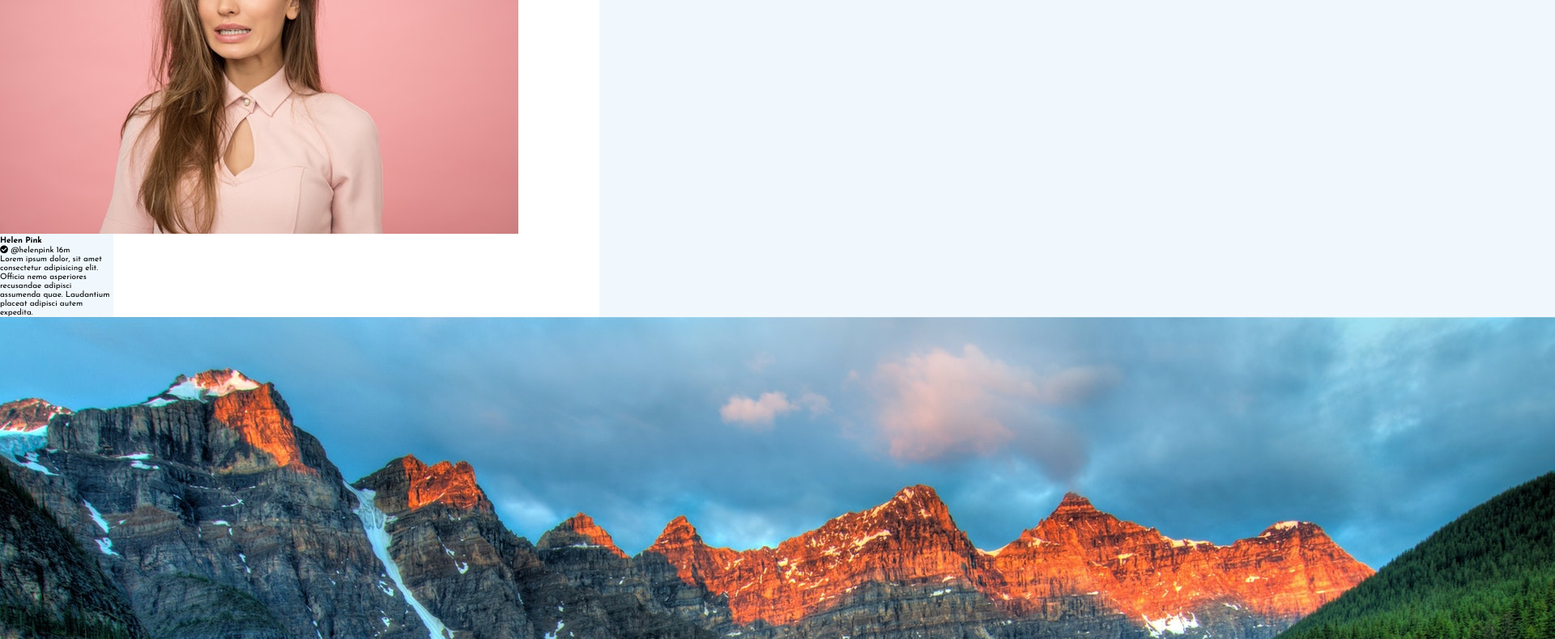
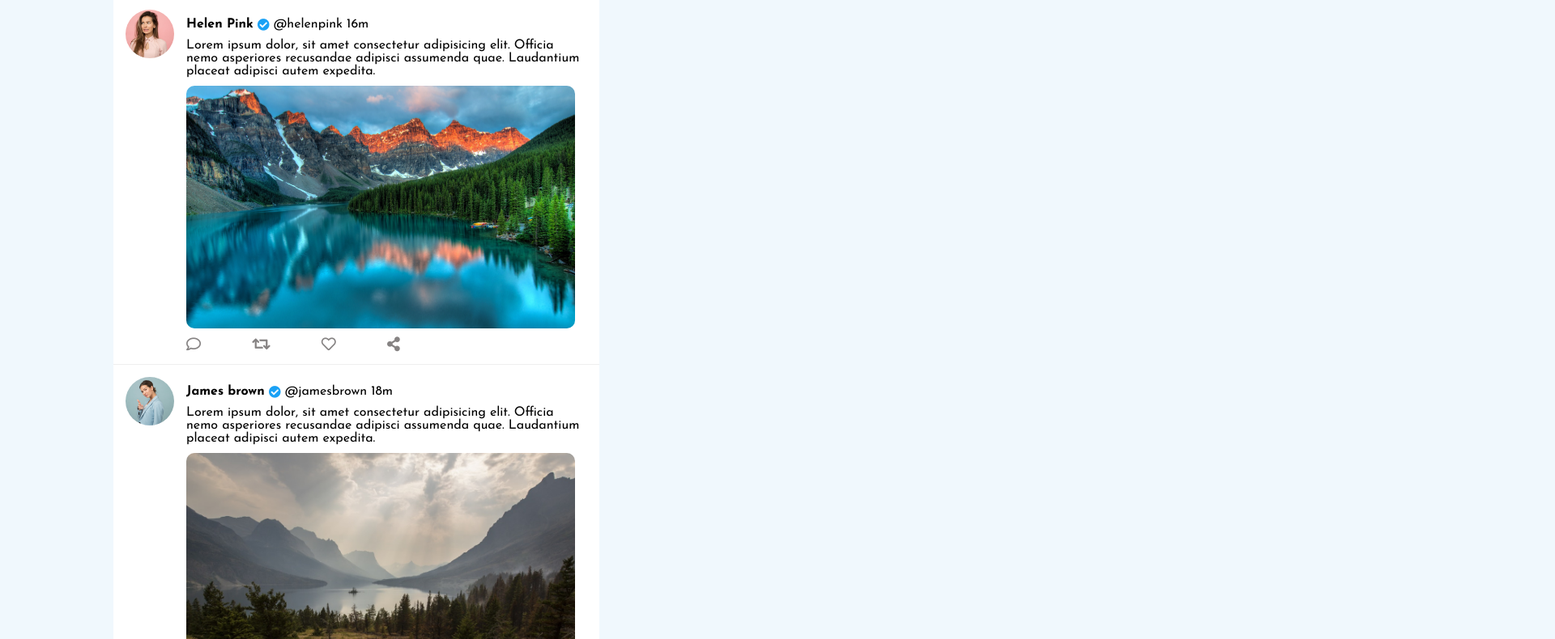
Before and after one commit to Isrealsix/twiterClone, a website: page index.html in a window 1280 px wide. Shown: the part 203-993 px from the top of the page at 81% size, 1920 px wide, since content can reach past the window. Drawn offline with Linux system fonts and the light colour scheme.

Commit message:
styled posts box

```diff
--- a/sass/pages/_feeds.scss
+++ b/sass/pages/_feeds.scss
@@ -5,6 +5,9 @@
 	.nav {
 		width: 100%;
 		height: 6.5rem;
+		position: fixed;
+		top: 0;
+		left: 0;
 		background-color: var(--color-white);
 		display: flex;
 		justify-content: center;
@@ -87,7 +90,7 @@
 		display: grid;
 		grid-template-columns: minmax(5rem, 1fr) 60rem 40rem minmax(5rem, 1fr);
 		grid-template-rows: repeat(2, min-content);
-		// padding-top: 6.5rem;
+		padding-top: 6.5rem;
 
 		.feeds-header {
 			grid-column: 2 / 3;
@@ -148,4 +151,78 @@
 			}
 		}
 	}
+
+	.posts {
+		grid-column: 2 / 3;
+		grid-row: 2 / -1;
+		background-color: var(--color-white);
+
+		.post {
+			display: flex;
+			padding: 1.5rem;
+			border-bottom: 0.1rem solid #eee;
+
+			&__avatar {
+				width: 6rem;
+				height: 6rem;
+				flex-shrink: 0;
+				margin-right: 1.5rem;
+
+				img {
+					width: 100%;
+					height: 100%;
+					object-fit: cover;
+					border-radius: 50%;
+				}
+			}
+
+			&__user-info {
+				display: flex;
+				align-items: center;
+				margin: 1rem 0;
+
+				h4 {
+					font-size: 1.6rem;
+					margin-right: 0.5rem;
+				}
+
+				i {
+					font-size: 1.5rem;
+					color: var(--color-secondary);
+					margin-right: 0.5rem;
+				}
+
+				span {
+					font-size: 1.6rem;
+				}
+			}
+
+			&__text {
+				font-size: 1.6rem;
+				margin-bottom: 1rem;
+			}
+
+			&__icons {
+				margin-top: 1rem;
+
+				i {
+					font-size: 1.8rem;
+					color: #868383;
+					margin-right: 6rem;
+				}
+			}
+
+			&__img {
+				width: 48rem;
+				height: 30rem;
+
+				img {
+					width: 100%;
+					height: 100%;
+					object-fit: cover;
+					border-radius: 1rem;
+				}
+			}
+		}
+	}
 }
```
Also changed, not shown: css/style.css.
